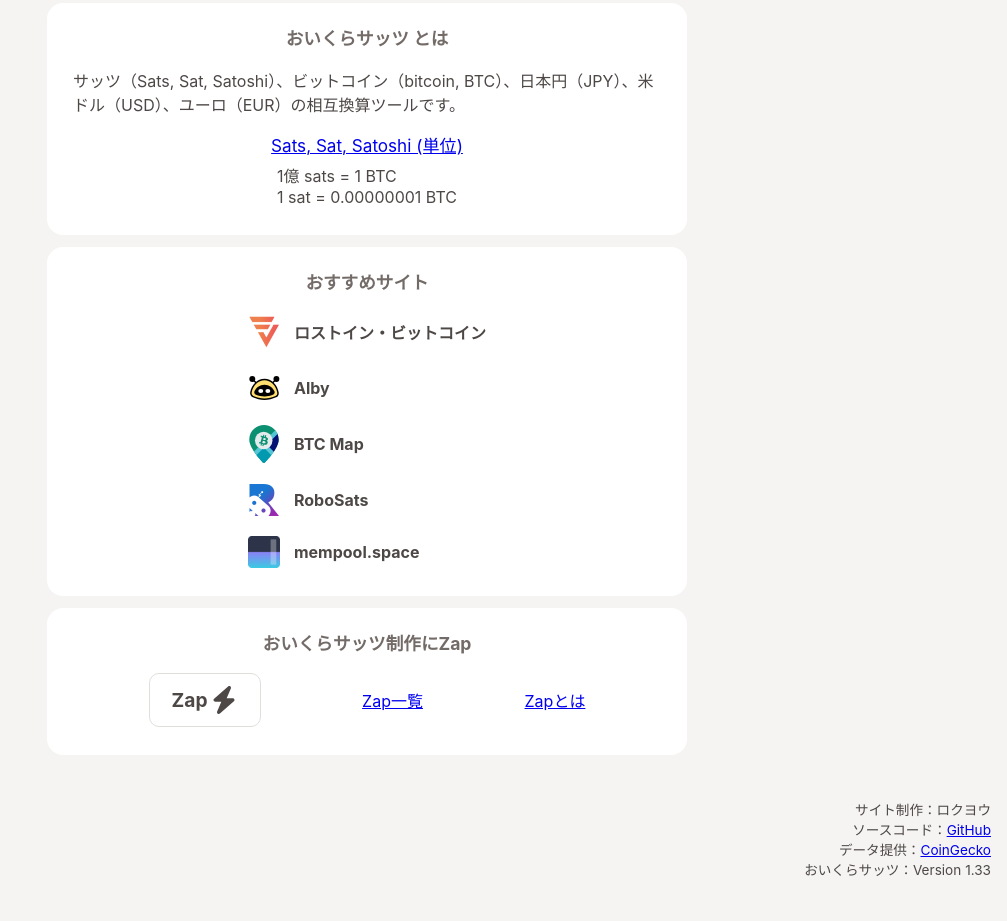
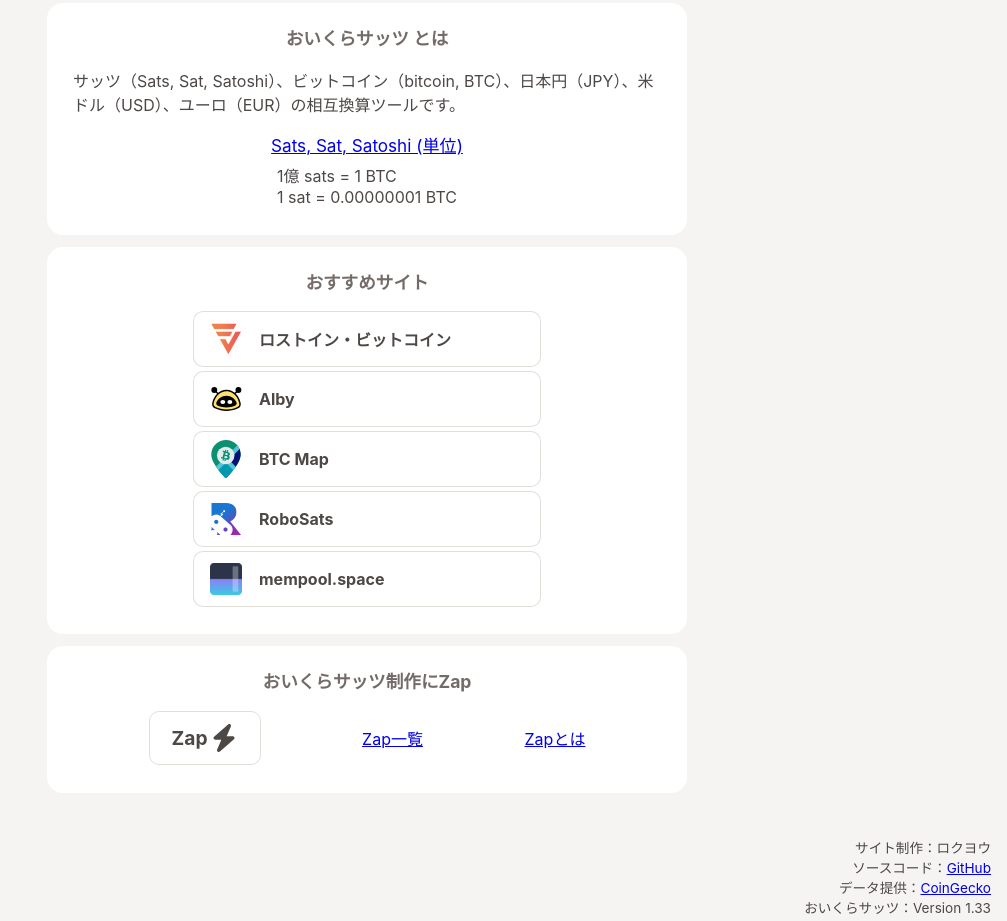
Before and after one commit to Lokuyow/sats-rate, a plain HTML site: page index.html in a window 1280 px wide. Shown: the part 781-1702 px from the top of the page, without its empty margins (273-1280 px from the left). Before the commit the page ends 1664 px from the top, so only its background shows below. Drawn offline with Linux system fonts and the light colour scheme; no server answers.

Commit message:
change: ui links

```diff
--- a/styles.css
+++ b/styles.css
@@ -281,23 +281,35 @@
 
 .links {
     display: grid;
-    grid-template-columns: 32px auto;
-    grid-template-rows: 40px 40px 40px 40px;
+    grid-template-columns: 48px  minmax(220px, 300px);
+    grid-template-rows: 54px 54px 54px 54px 54px;
     justify-content: center;
     align-items: center;
-    row-gap: 16px;
+    row-gap: 6px;
+    margin: 0 26px;
 
     & .link-icon {
         display: flex;
+        align-items: center;
+        justify-content: end;
+        height: 100%;
         width: 100%;
-        height: auto;
+        border: 1px solid #E0DFDA;
+        border-right: none;
+        border-radius: 10px 0 0 10px;
     }
 
     & .link-text {
+        display: flex;
+        align-items: center;
         color: #4D4846;
         font-weight: bold;
         text-decoration: none;
-        padding: 0 0 0 14px;
+        padding: 0 0 0 18px;
+        border: 1px solid #E0DFDA;
+        border-left: none;
+        border-radius: 0 10px 10px 0;
+        height: 100%;
     }
 }
 
```
